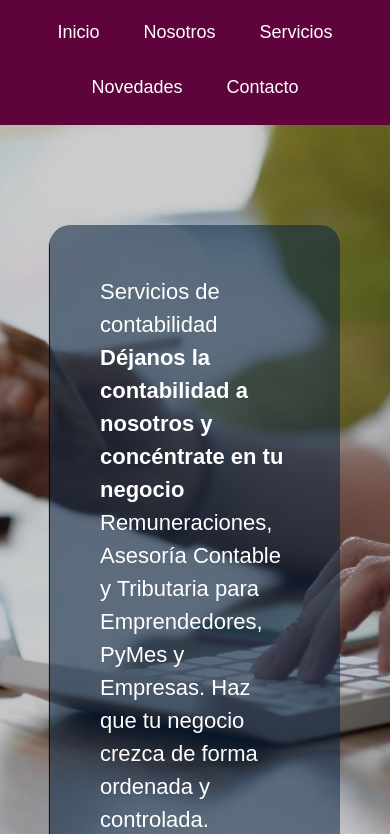
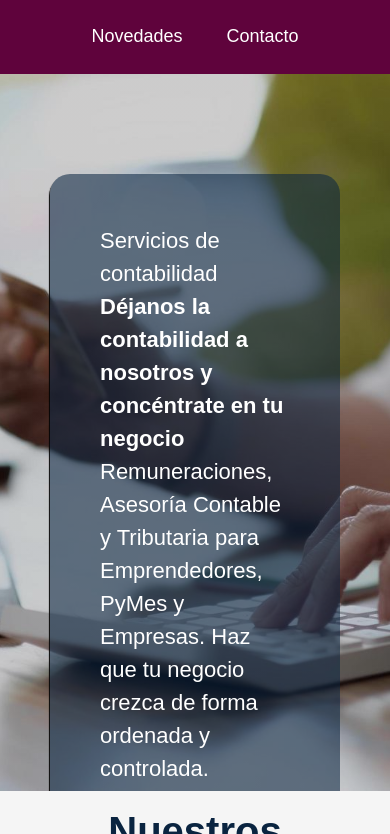
Before and after one commit to Franco-Ortiz/Estudio-contable, a plain HTML site: page index.html in a window 390 px wide. Shown: the part 53-887 px from the top of the page. Drawn offline with Linux system fonts and the light colour scheme.

Commit message:
arreglo css

```diff
--- a/Css/style.css
+++ b/Css/style.css
@@ -364,7 +364,8 @@ form textarea {
 @media (max-width: 680px) {
     .menu {
         flex-direction: column;
-        height: auto;
+        height: 15vh;
+        justify-content: flex-end;
     }
 
     .logo {
```
